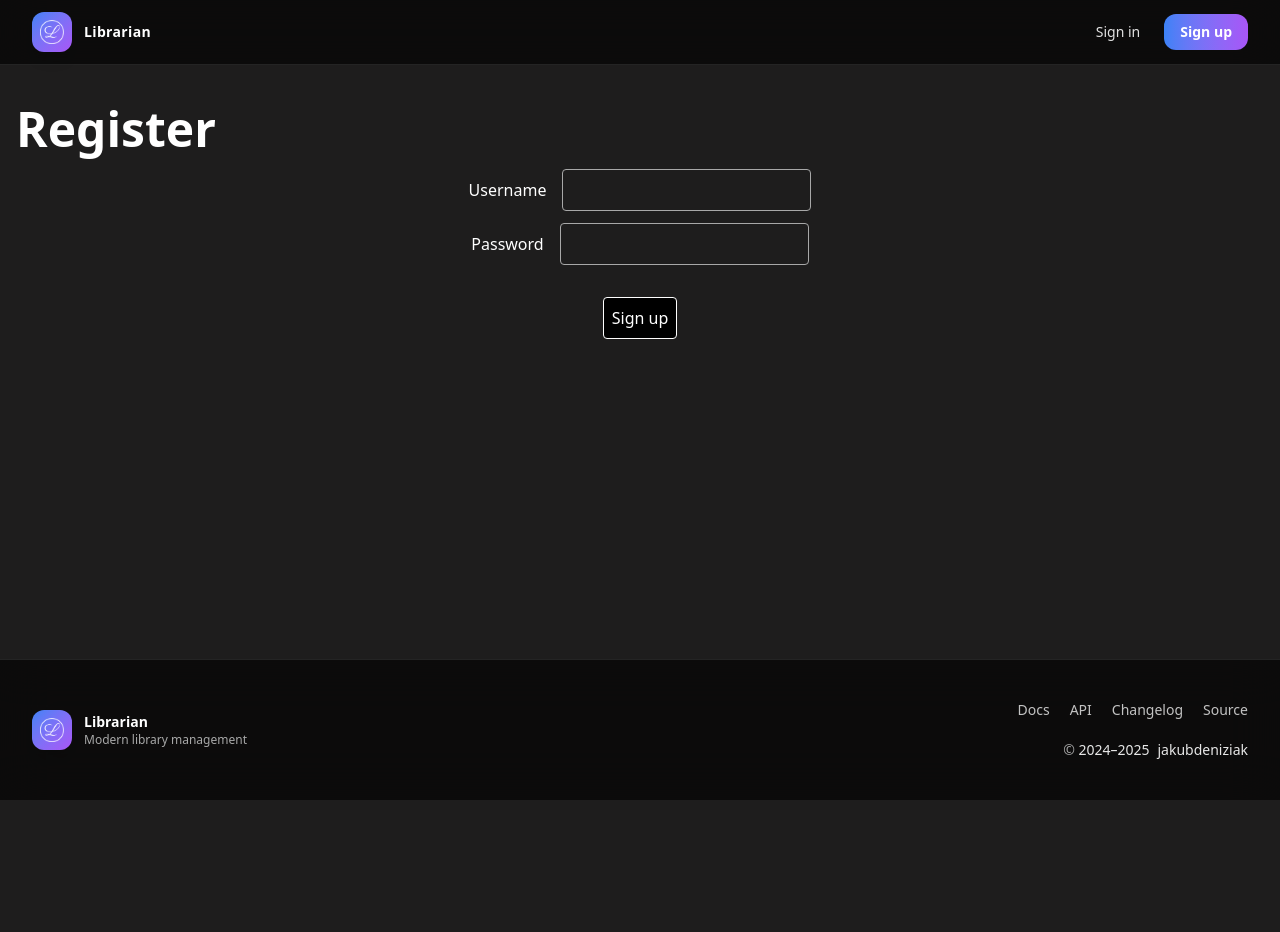
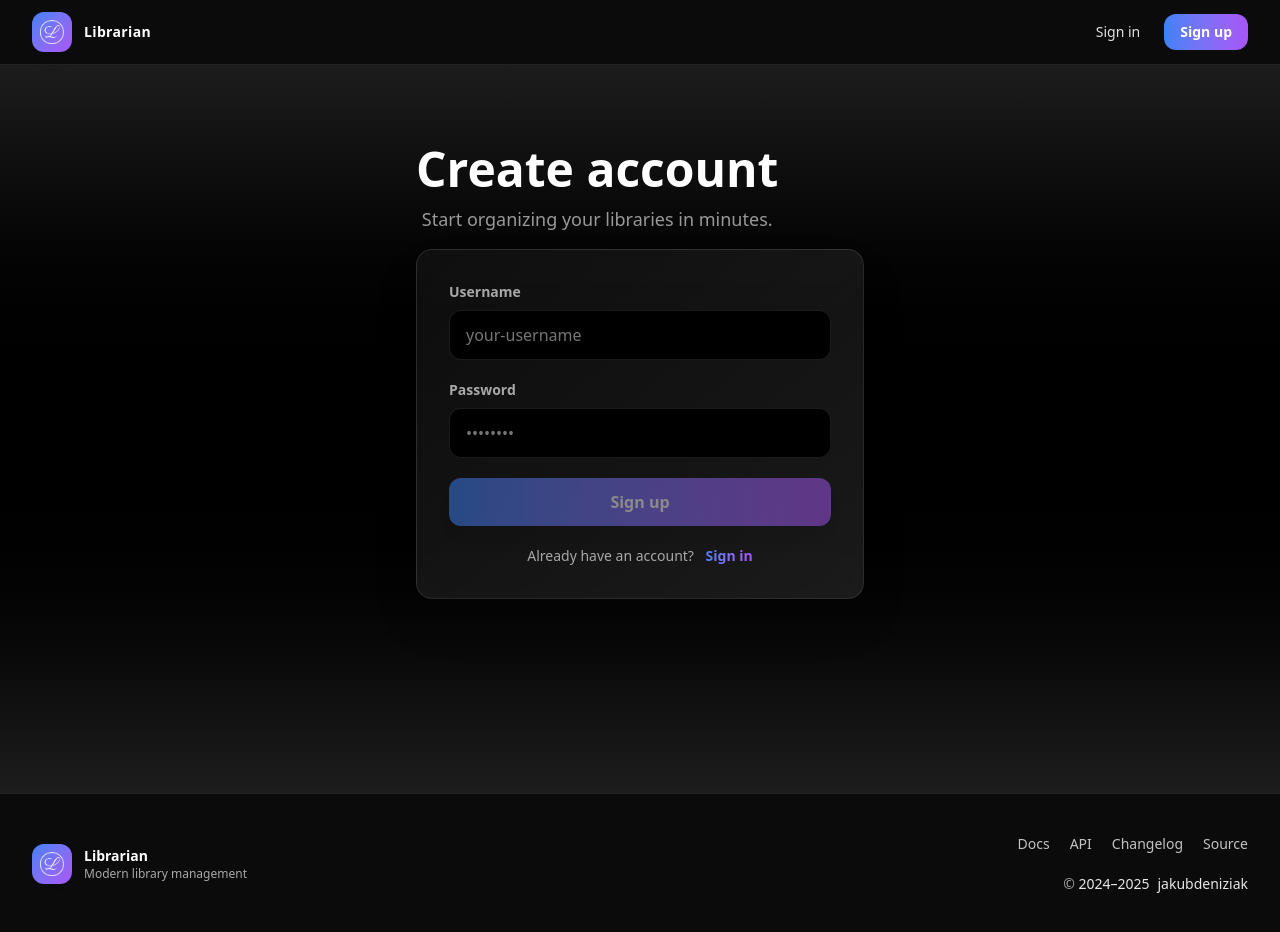
Before and after one commit to jakubdeniziak/librarian, an Angular app in the folder frontend/: page /register in a window 1280 px wide. Before the commit the page ends 800 px from the top, so only its background shows below. Built offline with nearby package versions, Linux system fonts and the light colour scheme.

Commit message:
Update sign up page

```diff
--- a/frontend/src/app/core/auth/components/register/register.component.html
+++ b/frontend/src/app/core/auth/components/register/register.component.html
@@ -1,37 +1,62 @@
-<section class="p-4 text-center">
-  <app-page-header title="Register"/>
+<section class="min-h-[calc(100vh-4.5rem)] px-4 sm:px-6 lg:px-8 bg-gradient-to-b from-bgPrimary via-bgSecondary to-bgPrimary">
+  <div class="max-w-md mx-auto pt-10 sm:pt-12 lg:pt-14 pb-12">
+    <app-page-header
+      title="Create account"
+      subtitle="Start organizing your libraries in minutes."
+      [centered]="true"
+    />
 
-  <form (ngSubmit)="register()" #registerForm="ngForm">
-    <div class="mb-3">
-      <label for="username" class="mr-4">Username</label>
+    <div class="rounded-2xl border border-white/10 bg-gradient-to-br from-white/5 to-white/10 backdrop-blur-lg p-6 sm:p-8 shadow-2xl">
+      <form (ngSubmit)="register()" #registerForm="ngForm" class="space-y-5">
+        <div>
+          <label for="username" class="block text-sm font-semibold text-secondary mb-2">Username</label>
           <input
             id="username"
             name="username"
             type="text"
             [(ngModel)]="username"
             required
-        class="text-primary p-2 border border-secondary rounded bg-transparent"
+            autocomplete="username"
+            class="w-full rounded-xl bg-bgSecondary border border-white/10 px-4 py-3 text-primary placeholder:text-secondary/70 focus:outline-none focus:ring-2 focus:ring-brandFrom/50"
+            placeholder="your-username"
           />
         </div>
-    <div class="mb-8">
-      <label for="password" class="mr-4">Password</label>
+
+        <div>
+          <label for="password" class="block text-sm font-semibold text-secondary mb-2">Password</label>
           <input
             id="password"
             name="password"
             type="password"
             [(ngModel)]="password"
             required
-        class="text-primary p-2 border border-secondary rounded bg-transparent"
+            autocomplete="new-password"
+            class="w-full rounded-xl bg-bgSecondary border border-white/10 px-4 py-3 text-primary placeholder:text-secondary/70 focus:outline-none focus:ring-2 focus:ring-brandFrom/50"
+            placeholder="••••••••"
           />
         </div>
-    <button type="submit" [disabled]="registerForm.invalid" class="border p-2 rounded bg-bgSecondary">
-      Sign up
-    </button>
-  </form>
 
         @if (error) {
-    <div style="color: red; margin-top: 10px;">
+          <div class="rounded-xl border border-red-500/30 bg-red-500/10 px-4 py-3 text-sm text-red-200">
             {{ error }}
           </div>
         }
+
+        <button
+          type="submit"
+          [disabled]="registerForm.invalid"
+          class="w-full px-5 py-3 rounded-xl bg-gradient-to-r from-brandFrom to-brandMid text-white font-semibold shadow-lg hover:shadow-2xl transition disabled:opacity-50 disabled:cursor-not-allowed"
+        >
+          Sign up
+        </button>
+
+        <div class="text-center text-sm text-secondary">
+          <span>Already have an account?</span>
+          <a [routerLink]="PAGES.LOGIN" class="ml-2 font-semibold bg-gradient-to-r from-brandFrom to-brandMid bg-clip-text text-transparent hover:opacity-90 transition">
+            Sign in
+          </a>
+        </div>
+      </form>
+    </div>
+  </div>
 </section>
--- a/frontend/src/app/core/auth/components/register/register.component.ts
+++ b/frontend/src/app/core/auth/components/register/register.component.ts
@@ -1,20 +1,24 @@
 import {Component} from '@angular/core';
-import {FormsModule, ReactiveFormsModule} from "@angular/forms";
+import {FormsModule} from "@angular/forms";
 import {PageHeaderComponent} from "@shared/components/page-header/page-header.component";
-import {Router} from "@angular/router";
+import {Router, RouterLink} from "@angular/router";
 import {UserService} from "@core/auth/services/user.service";
+import * as Pages from "../../../../pages";
 
 @Component({
   selector: 'app-register',
+  standalone: true,
   templateUrl: './register.component.html',
   styleUrl: './register.component.css',
   imports: [
     FormsModule,
     PageHeaderComponent,
-    ReactiveFormsModule
+    RouterLink
   ]
 })
 export class RegisterComponent {
+  protected readonly PAGES = Pages;
+
   username = '';
   password = '';
   error = '';
```
Lines whose indentation alone changed are shown as unchanged.
